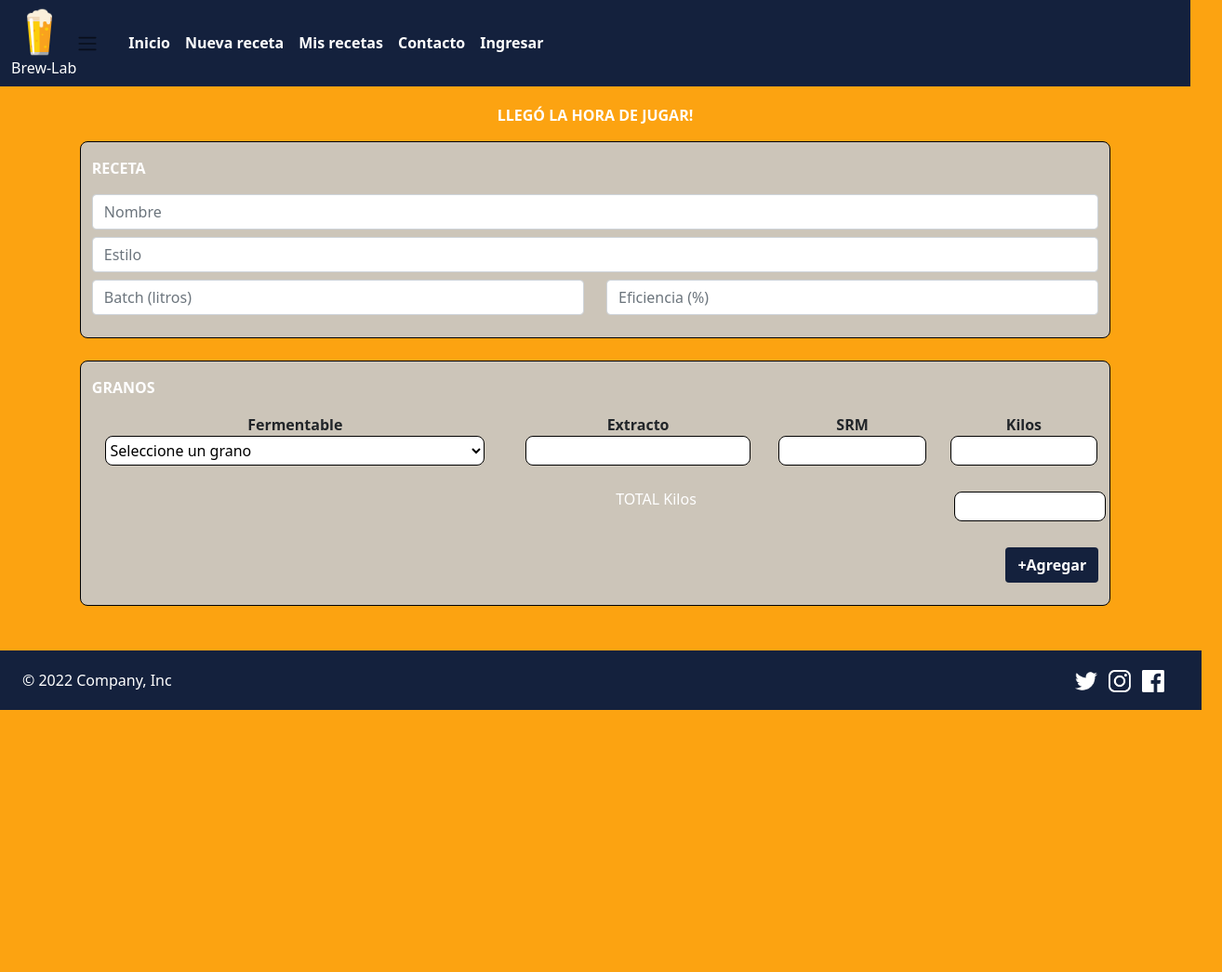
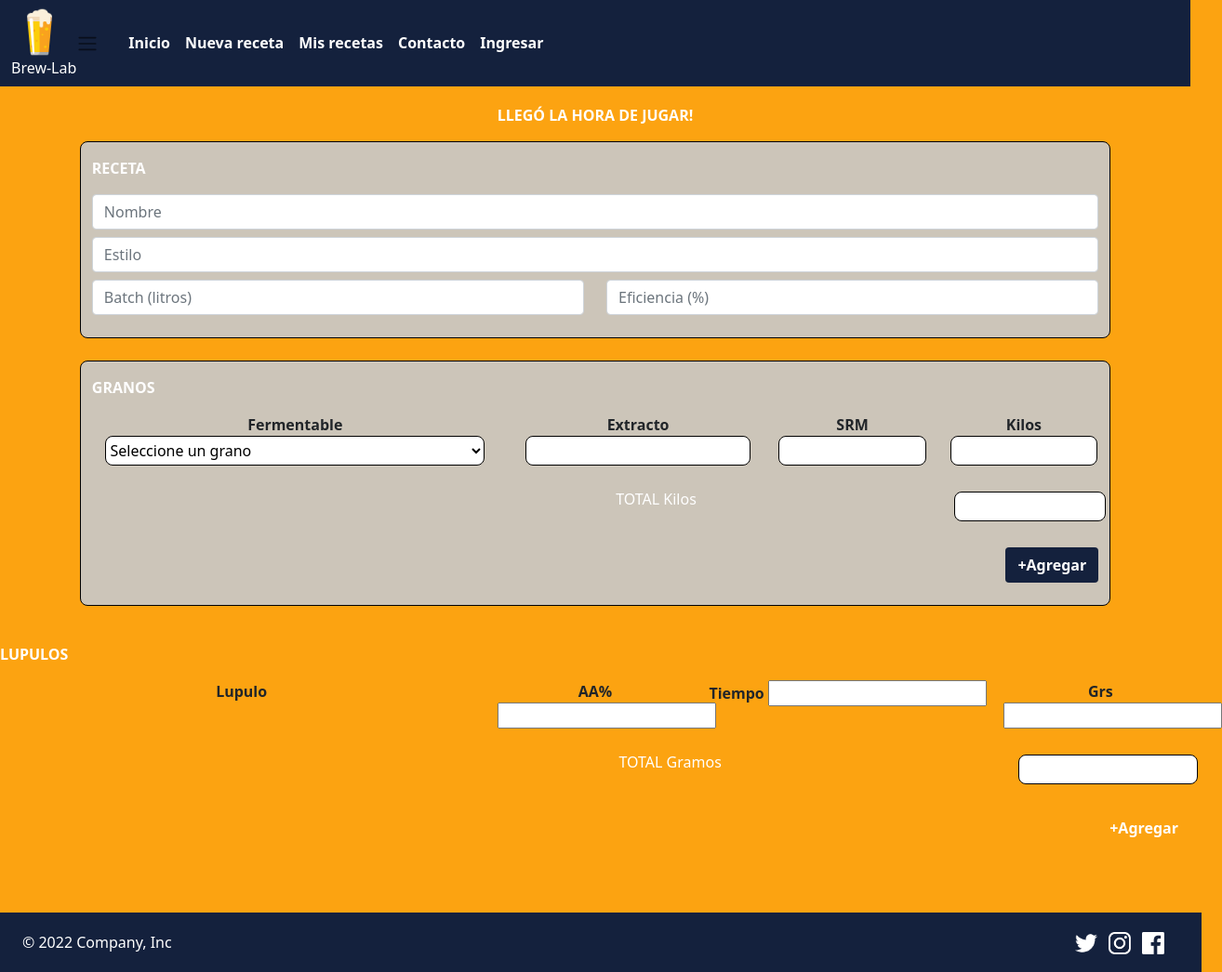
Before and after one commit to CarlosMaurin/hol, a plain HTML site: page pages/ultimo.html in a window 1280 px wide. Shown: the whole page at 93% size, 1314 px wide, since content can reach past the window. Before the commit the page ends 800 px from the top, so only its background shows below. Drawn offline with nearby package versions, Linux system fonts and the light colour scheme.

Commit message:
Update ultimo.html

```diff
--- a/pages/ultimo.html
+++ b/pages/ultimo.html
@@ -4,6 +4,7 @@
     <meta charset="UTF-8">
     <meta http-equiv="X-UA-Compatible" content="IE=edge">
     <meta name="viewport" content="width=device-width, initial-scale=1.0">
+    <link rel="shortcut icon" href="../images/logo/pinta-de-cerveza.png" type="image/x-icon">
     <link href="https://cdn.jsdelivr.net/npm/bootstrap@5.1.3/dist/css/bootstrap.min.css" rel="stylesheet" integrity="sha384-1BmE4kWBq78iYhFldvKuhfTAU6auU8tT94WrHftjDbrCEXSU1oBoqyl2QvZ6jIW3" crossorigin="anonymous">
     <link rel="stylesheet" href="../styles/ultimo.css">
     <title>NUEVA RECETA | Brew-Lab</title>
@@ -126,6 +127,57 @@
 
             </div>
         </section>
+        <!-- SECCION DE LUPULOS -->
+        <section class="row d-flex justify-content-center mt-4">
+            <div class="col-12 main-nueva__lupulos">
+                <div class="class= mt-3 fw-bold">
+                    <p>LUPULOS</p>
+                </div>
+                <form action="">
+                    <div class="row">
+                        <div class="col-5 px-1 text-center">
+                            <label for="nombre" class="form-label text-dark fw-bold mb-0">Lupulo</label>
+                            <div class="select-container-lupulo">
+
+                            </div>
+                        </div>
+                        <div class="col-2 px-1 text-center">
+                            <label for="nombre" class="form-label text-dark fw-bold mb-0">AA%</label>
+                            <input type="text" class="alfa-container text-center mb-2" placeholder="">
+                            <div class="alfa-container-adicional">
+
+                            </div>
+                        </div>
+                        <div class="col-3 px-1 text-center">
+                            <label for="nombre" class="form-label text-dark fw-bold mb-0">Tiempo</label>
+                            <input type="text" class="tiempo-container text-center mb-2" placeholder="">
+                            <div class="tiempo-container-adicional">
+
+                            </div>
+                        </div>
+                        <div class="col-2 px-1 text-center">
+                            <label for="nombre" class="form-label text-dark fw-bold mb-0">Grs</label>
+                            <input type="text" class="gramos-container text-center mb-2" placeholder="">
+                            <div class="gramos-container-adicional">
+
+                            </div>
+                        </div>
+                    </div>
+                    <div class="row">
+                        <div class="col-12 d-flex mt-3 pe-1 d-flex justify-content-end align-items-center">
+                            <div class="col-4">
+                                <p>TOTAL Gramos</p>
+                            </div>
+                            <div class="col-2 suma-kilos">
+
+                            </div>
+                        </div>
+                    </div>
+                </form>
+                <div class="col-12 d-flex justify-content-end mb-4">
+                    <button type="button" class="btn-agregar-lupulo btn text-white fw-bold mt-4">+Agregar</button>
+                </div>
+        </section>
 
 
     <footer class="row footer mt-5">
```
